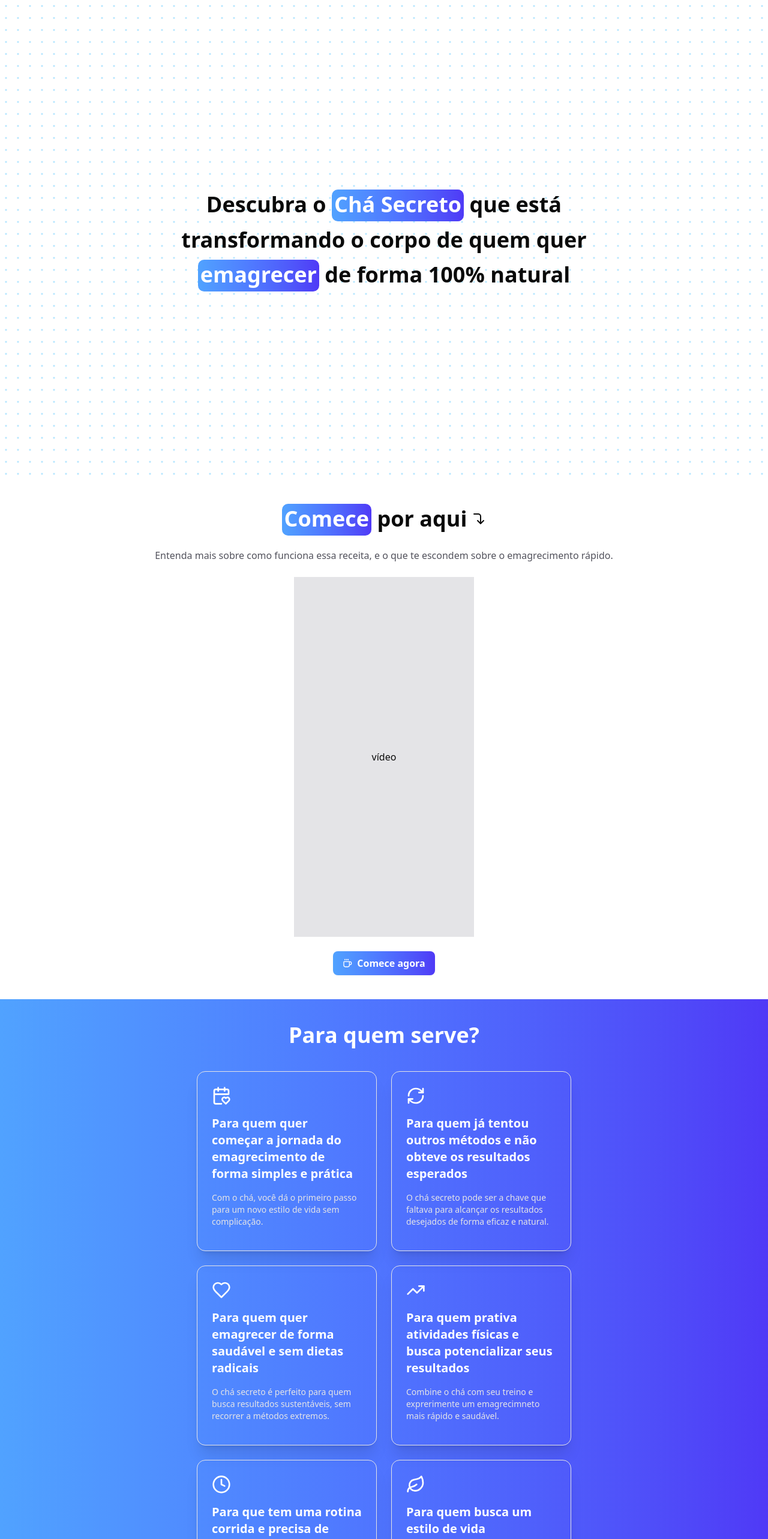
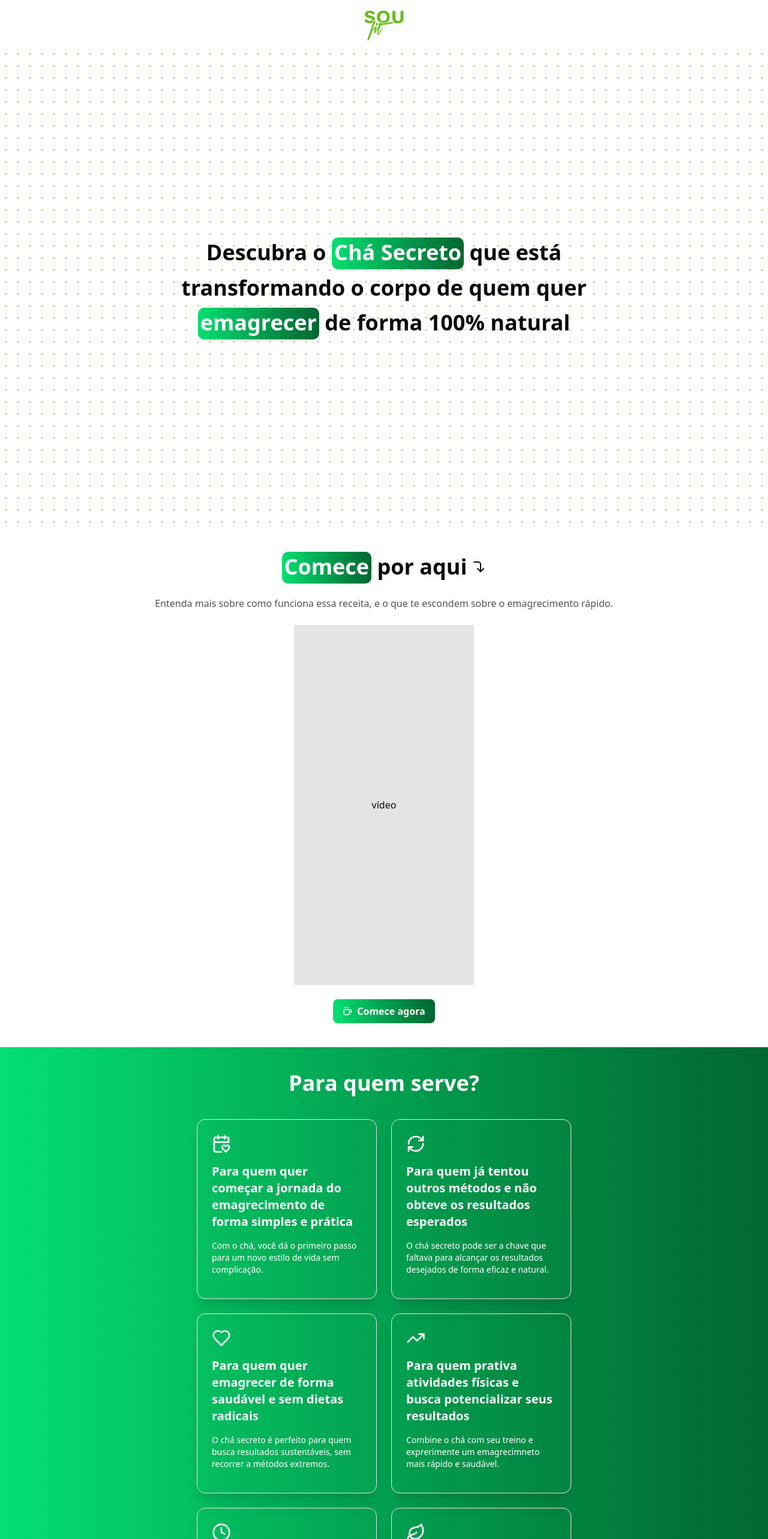
Before and after one commit to devpedro-dias/cliente-nathalia-cha, a Next.js app: page / in a window 1280 px wide. Shown: the top 2566 px of the page at 60% size. Built offline with nearby package versions, Linux system fonts and the light colour scheme.

Commit message:
style: change all primary color

```diff
--- a/src/_components/cards-section.tsx
+++ b/src/_components/cards-section.tsx
@@ -38,7 +38,7 @@ const CardsSection = () => {
                                 <h3 className="text-lg sm:text-xl font-semibold text-white">
                                     {title}
                                 </h3>
-                                <p className="text-xs sm:text-sm text-zinc-200">
+                                <p className="text-xs sm:text-sm text-white">
                                     {description}
                                 </p>
                             </CardItem>
--- a/src/_components/testimonials-cards.tsx
+++ b/src/_components/testimonials-cards.tsx
@@ -14,7 +14,7 @@ const TestimonialsCards = () => {
                             <p className="text-zinc-700 dark:text-zinc-300 text-sm leading-relaxed">
                                 “{content}”
                             </p>
-                            <span className="mt-4 text-right font-semibold text-blue-600 dark:text-blue-400">
+                            <span className="mt-4 text-right font-semibold text-green-700 dark:text-blue-400">
                                 - {name}
                             </span>
                         </CardItem>
--- a/src/_components/ui/button.tsx
+++ b/src/_components/ui/button.tsx
@@ -10,13 +10,13 @@ const buttonVariants = cva(
         variants: {
             variant: {
                 default:
-                    'bg-gradient-to-r from-blue-400 to-indigo-600 text-white shadow-xs hover:from-blue-500 hover:to-indigo-700 text-md font-semibold',
+                    'bg-gradient-to-r from-green-400 to-green-800 text-white shadow-xs text-md font-semibold',
                 destructive:
                     'bg-destructive text-white shadow-xs hover:bg-destructive/90 focus-visible:ring-destructive/20 dark:focus-visible:ring-destructive/40 dark:bg-destructive/60',
                 outline:
                     'border bg-background shadow-xs hover:bg-accent hover:text-accent-foreground dark:bg-input/30 dark:border-input dark:hover:bg-input/50',
                 secondary:
-                    'bg-background text-md font-semibold text-blue-400 hover:bg-blue-50',
+                    'bg-background text-md font-semibold text-green-700 hover:bg-green-50',
                 ghost: 'hover:bg-accent hover:text-accent-foreground dark:hover:bg-accent/50',
                 link: 'text-primary underline-offset-4 hover:underline',
             },
--- a/src/_components/ui/dot-background.tsx
+++ b/src/_components/ui/dot-background.tsx
@@ -9,7 +9,7 @@ export const DotBackground = () => {
                 className={cn(
                     'absolute inset-0 z-0',
                     '[background-size:20px_20px]',
-                    '[background-image:radial-gradient(#66ccff_1px,transparent_2px)]',
+                    '[background-image:radial-gradient(#66BD18_1px,transparent_2px)]',
                     'dark:[background-image:radial-gradient(#0066FF_1px,transparent_2px)] opacity-50'
                 )}
             />
--- a/src/_components/ui/hero-highlight.tsx
+++ b/src/_components/ui/hero-highlight.tsx
@@ -130,7 +130,7 @@ export const Highlight = ({
                 display: 'inline',
             }}
             className={cn(
-                `relative inline-block rounded-lg bg-gradient-to-r from-blue-400 to-indigo-600 px-1 pb-1 z-49`,
+                `relative inline-block rounded-lg bg-gradient-to-r from-green-400 to-green-800 px-1 pb-1 z-49`,
                 className
             )}
         >
--- a/src/app/globals.css
+++ b/src/app/globals.css
@@ -53,7 +53,7 @@
     --card-foreground: oklch(0.145 0 0);
     --popover: oklch(1 0 0);
     --popover-foreground: oklch(0.145 0 0);
-    --primary: oklch(0.205 0 0);
+    --primary: oklch(0.7155 0.2019 134.98);
     --primary-foreground: oklch(0.985 0 0);
     --secondary: oklch(0.97 0 0);
     --secondary-foreground: oklch(0.205 0 0);
--- a/src/app/page.tsx
+++ b/src/app/page.tsx
@@ -6,6 +6,7 @@ import { DotBackground } from '@/_components/ui/dot-background'
 import { Highlight } from '@/_components/ui/hero-highlight'
 
 import { CoffeeIcon, CornerRightDown, MessageCircle } from 'lucide-react'
+import Image from 'next/image'
 
 import Link from 'next/link'
 import { CSSProperties } from 'react'
@@ -13,7 +14,18 @@ import { CSSProperties } from 'react'
 const HomePage = () => {
     return (
         <main className="flex flex-col gap-10">
-            <section>
+            <section className="space-y-0">
+                <div className="relative h-20">
+                    <header className="absolute top-1/2 left-1/2 transform -translate-x-1/2 -translate-y-1/2">
+                        <Image
+                            src="/logo.svg"
+                            alt="logo"
+                            className="mx-auto"
+                            width={100}
+                            height={120}
+                        />
+                    </header>
+                </div>
                 <DotBackground />
             </section>
 
@@ -49,7 +61,7 @@ const HomePage = () => {
                 </Button>
             </section>
 
-            <section className="flex flex-col gap-10 bg-gradient-to-r from-blue-400 to-indigo-600 py-10">
+            <section className="flex flex-col gap-10 bg-gradient-to-r from-green-400 to-green-800 py-10">
                 <div className="text-white">
                     <h2
                         className="font-semibold text-2xl sm:text-3xl md:text-4xl text-center fade-in-up"
```
Also changed, not shown: public/logo.svg (added).
